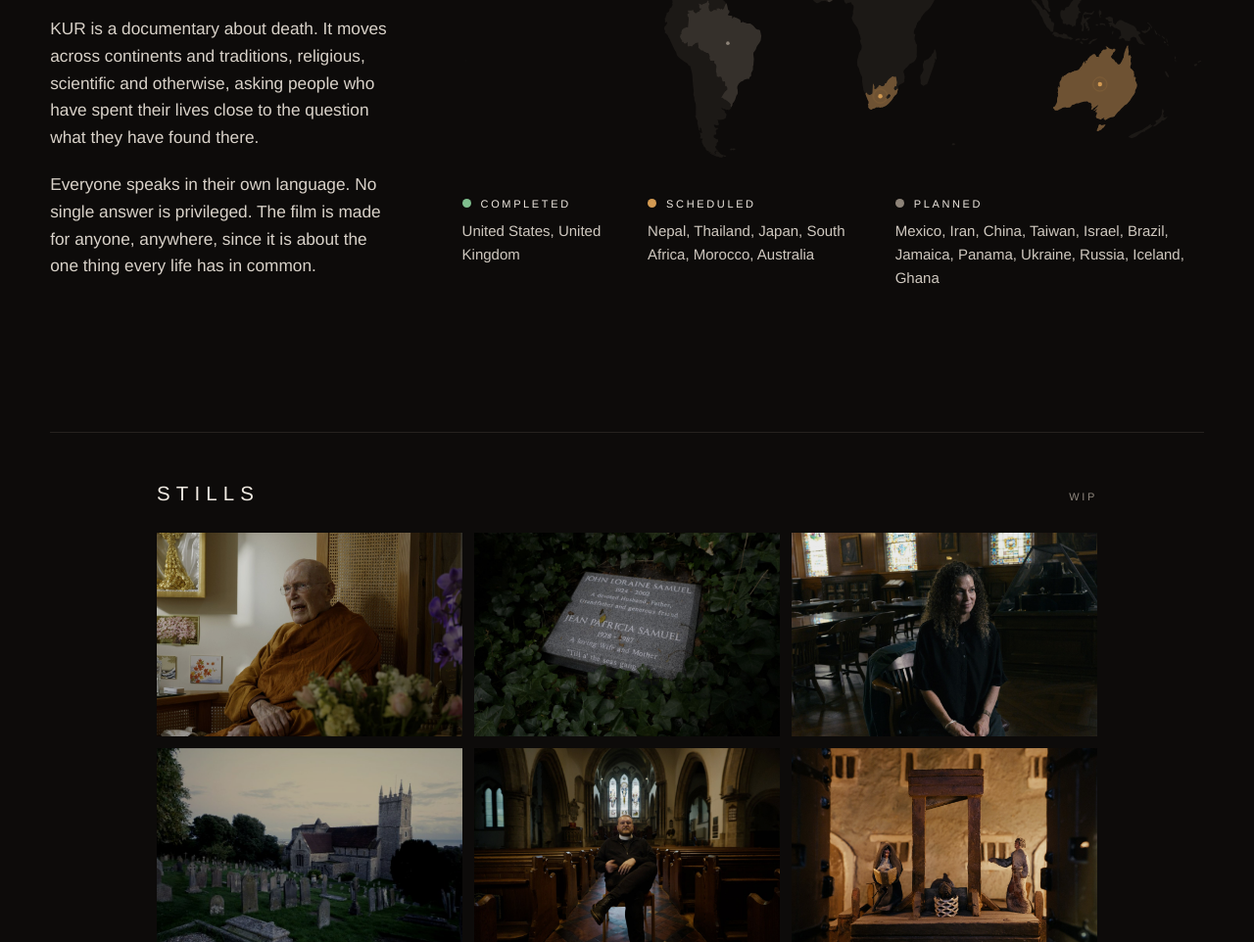
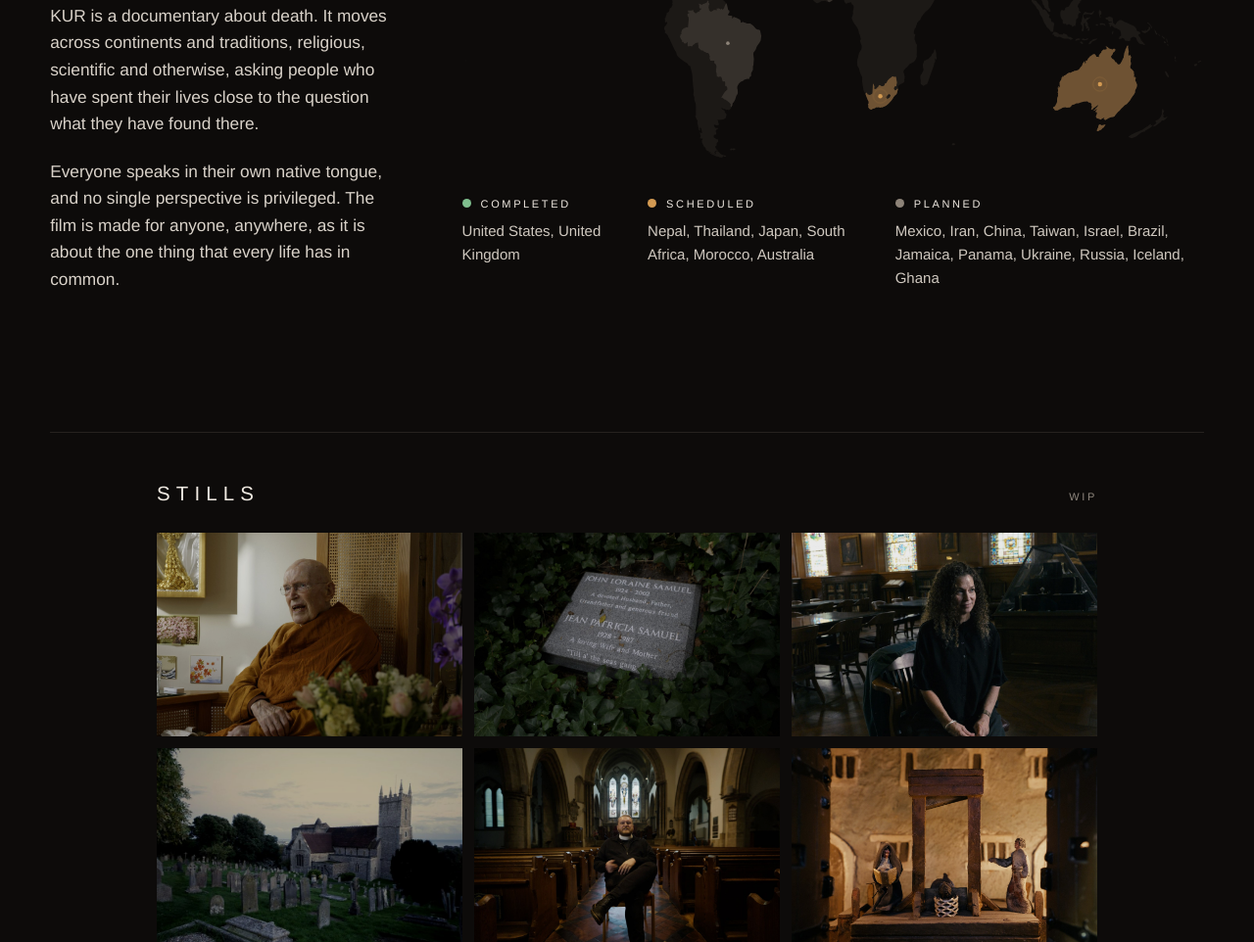
Before and after one commit to jacquejrabie/kurthefilm, a plain HTML site: page index.html in a window 1280 px wide. Shown: the part 1159-2121 px from the top of the page at 98% size. Drawn offline with Linux system fonts and the light colour scheme.

Commit message:
Update synopsis

```diff
--- a/index.html
+++ b/index.html
@@ -195,7 +195,7 @@
       <p class="word">In Sumerian, <em>KUR</em> meant both mountain and the underworld</p>
       <div class="body">
         <p>KUR is a documentary about death. It moves across continents and traditions, religious, scientific and otherwise, asking people who have spent their lives close to the question what they have found there.</p>
-        <p>Everyone speaks in their own language. No single answer is privileged. The film is made for anyone, anywhere, since it is about the one thing every life has in common.</p>
+        <p>Everyone speaks in their own native tongue, and no single perspective is privileged. The film is made for anyone, anywhere, as it is about the one thing that every life has in common.</p>
       </div>
     </div>
     <div class="mapcol">
```
